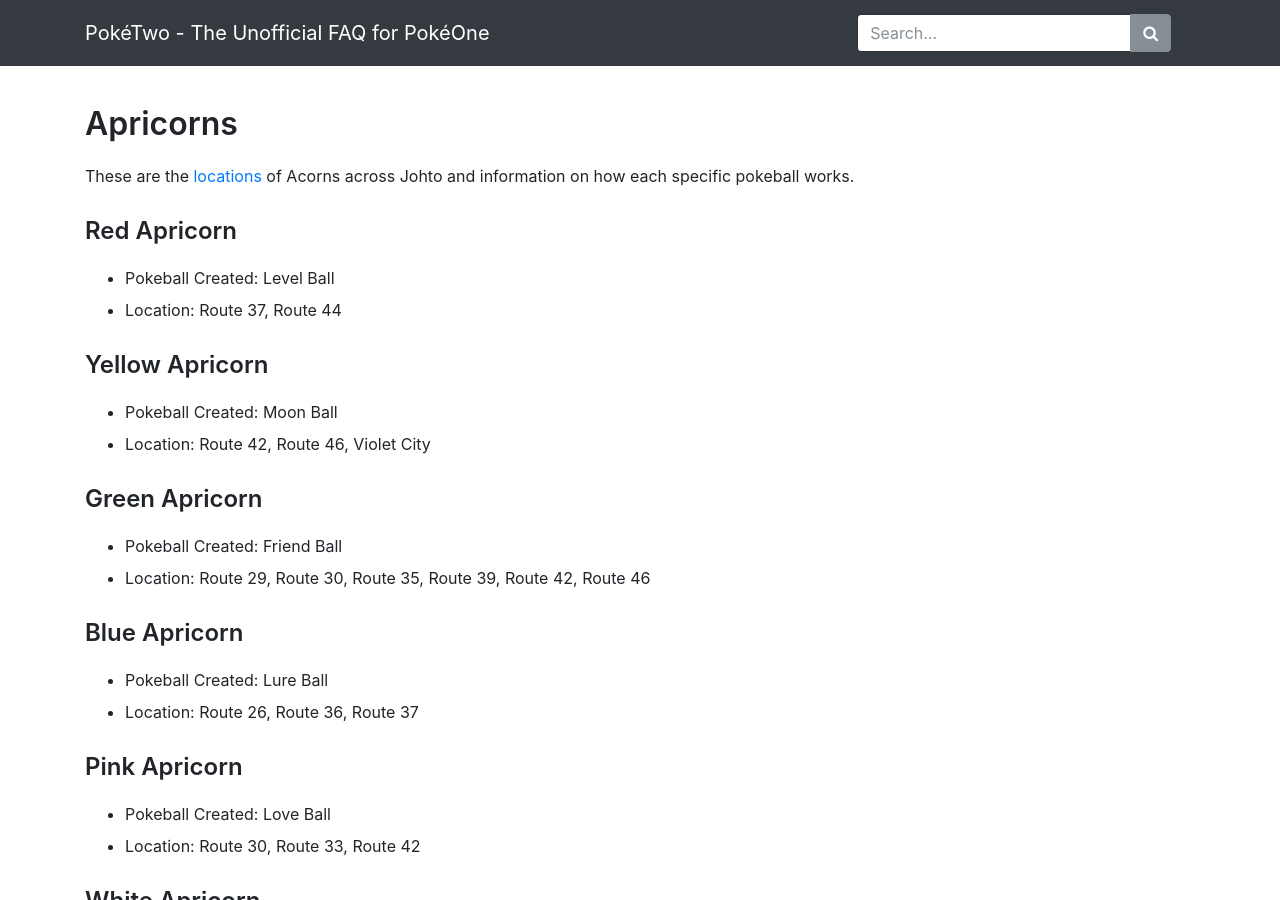
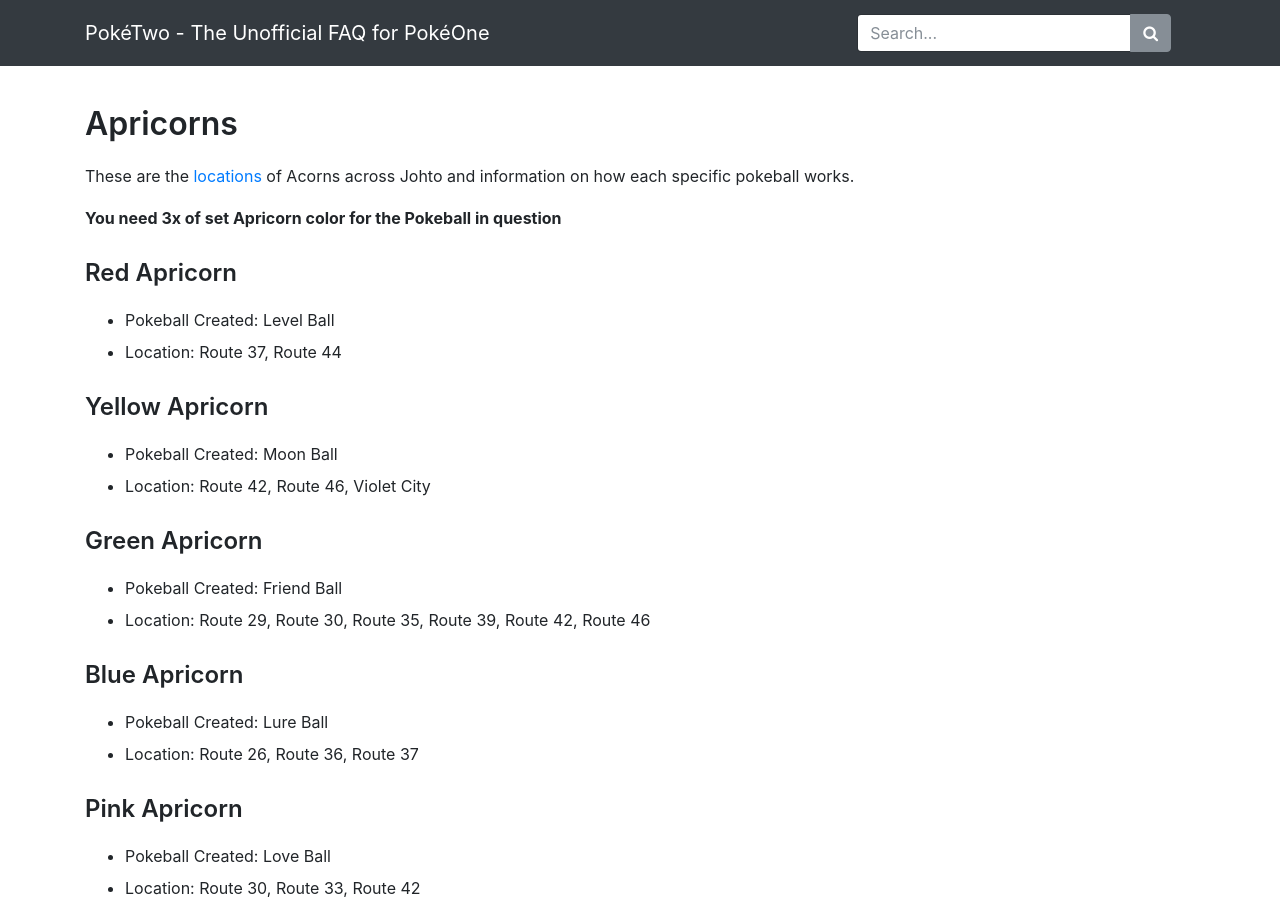
Before and after one commit to X3I/poketwo.com, a Jekyll site: the page built from _pages/items/apricorns.md, in a window 1280 px wide and 900 px high. Built offline with Jekyll 4.4.1, drawn with Linux system fonts in a browser that asks for light colours; nearby versions of some CDN libraries; our own code applies the rules of GitHub Pages for plain Markdown files.

Commit message:
Update apricorns.md

```diff
--- a/_pages/items/apricorns.md
+++ b/_pages/items/apricorns.md
@@ -7,6 +7,8 @@
 # Apricorns
 
 These are the [locations](https://www.rp-community.de/index.php?mod=articles&action=view&id=36) of Acorns across Johto and information on how each specific pokeball works.
+
+<b>You need 3x of set Apricorn color for the Pokeball in question</b>
 
 ## Red Apricorn
 
```
